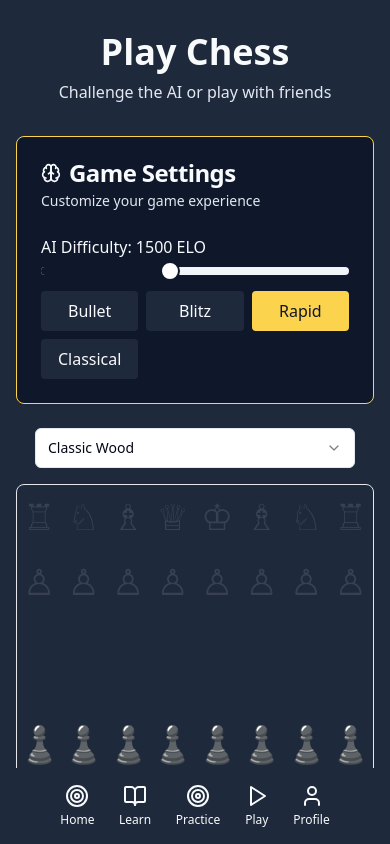
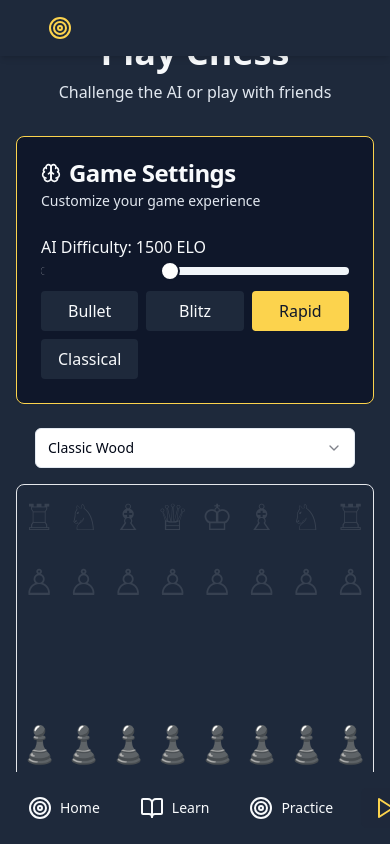
Before and after one commit to JT-tanui/tactical-squares, a React (Vite) app: page /play in a window 390 px wide. Shown: the top 844 px of the page. Built offline with nearby package versions, Linux system fonts and the light colour scheme.

Commit message:
Update navigation for website layout
Refactor the navigation components to enhance the website layout, making it more suitable for desktop use rather than mobile. This change aims to improve user experience by adapting the navigation style to a more traditional website format.
[skip gpt_engineer]

```diff
--- a/src/components/Navigation.tsx
+++ b/src/components/Navigation.tsx
@@ -1,29 +1,53 @@
-import { Link } from "react-router-dom";
+import { Link, useLocation } from "react-router-dom";
 import { Target, BookOpen, Play, User } from "lucide-react";
 
 const Navigation = () => {
+  const location = useLocation();
+
   return (
-    <nav className="fixed bottom-0 left-0 w-full bg-chess-primary p-4 md:relative md:bg-transparent">
+    <nav className="fixed top-0 left-0 w-full bg-chess-primary p-4 shadow-md z-50">
       <div className="container mx-auto">
-        <div className="flex justify-around md:justify-center md:gap-8">
-          <NavItem to="/" icon={<Target />} label="Home" />
-          <NavItem to="/learn" icon={<BookOpen />} label="Learn" />
-          <NavItem to="/practice" icon={<Target />} label="Practice" />
-          <NavItem to="/play" icon={<Play />} label="Play" />
-          <NavItem to="/profile" icon={<User />} label="Profile" />
+        <div className="flex items-center justify-between">
+          {/* Logo/Brand */}
+          <Link to="/" className="flex items-center gap-2">
+            <Target className="w-6 h-6 text-chess-accent" />
+            <span className="text-xl font-bold text-chess-light hidden md:inline">Chess AI Coach</span>
+          </Link>
+
+          {/* Desktop Navigation */}
+          <div className="hidden md:flex items-center gap-8">
+            <NavItem to="/" icon={<Target />} label="Home" active={location.pathname === "/"} />
+            <NavItem to="/learn" icon={<BookOpen />} label="Learn" active={location.pathname === "/learn"} />
+            <NavItem to="/practice" icon={<Target />} label="Practice" active={location.pathname === "/practice"} />
+            <NavItem to="/play" icon={<Play />} label="Play" active={location.pathname === "/play"} />
+            <NavItem to="/profile" icon={<User />} label="Profile" active={location.pathname === "/profile"} />
+          </div>
+
+          {/* Mobile Navigation */}
+          <div className="flex md:hidden justify-around fixed bottom-0 left-0 w-full bg-chess-primary p-4 gap-4">
+            <NavItem to="/" icon={<Target />} label="Home" active={location.pathname === "/"} />
+            <NavItem to="/learn" icon={<BookOpen />} label="Learn" active={location.pathname === "/learn"} />
+            <NavItem to="/practice" icon={<Target />} label="Practice" active={location.pathname === "/practice"} />
+            <NavItem to="/play" icon={<Play />} label="Play" active={location.pathname === "/play"} />
+            <NavItem to="/profile" icon={<User />} label="Profile" active={location.pathname === "/profile"} />
+          </div>
         </div>
       </div>
     </nav>
   );
 };
 
-const NavItem = ({ to, icon, label }: { to: string; icon: React.ReactNode; label: string }) => (
+const NavItem = ({ to, icon, label, active }: { to: string; icon: React.ReactNode; label: string; active: boolean }) => (
   <Link
     to={to}
-    className="flex flex-col items-center text-chess-light hover:text-chess-accent transition-colors duration-200"
+    className={`flex items-center gap-2 px-3 py-2 rounded-md transition-colors duration-200 ${
+      active
+        ? "text-chess-accent bg-chess-primary/50"
+        : "text-chess-light hover:text-chess-accent hover:bg-chess-primary/30"
+    }`}
   >
-    <span className="text-xl mb-1">{icon}</span>
-    <span className="text-xs">{label}</span>
+    <span className="text-xl">{icon}</span>
+    <span className="text-sm font-medium">{label}</span>
   </Link>
 );
 
```
